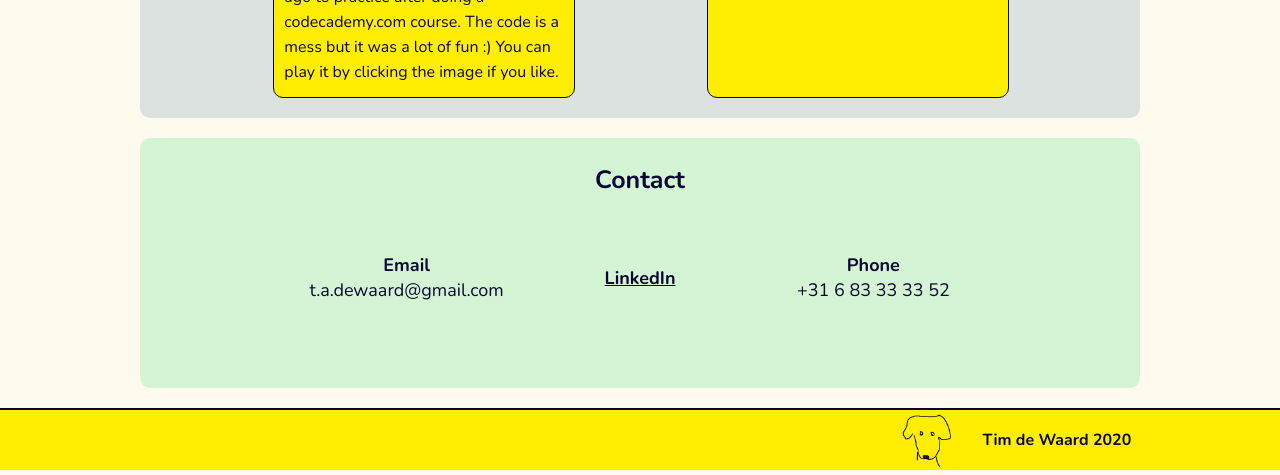
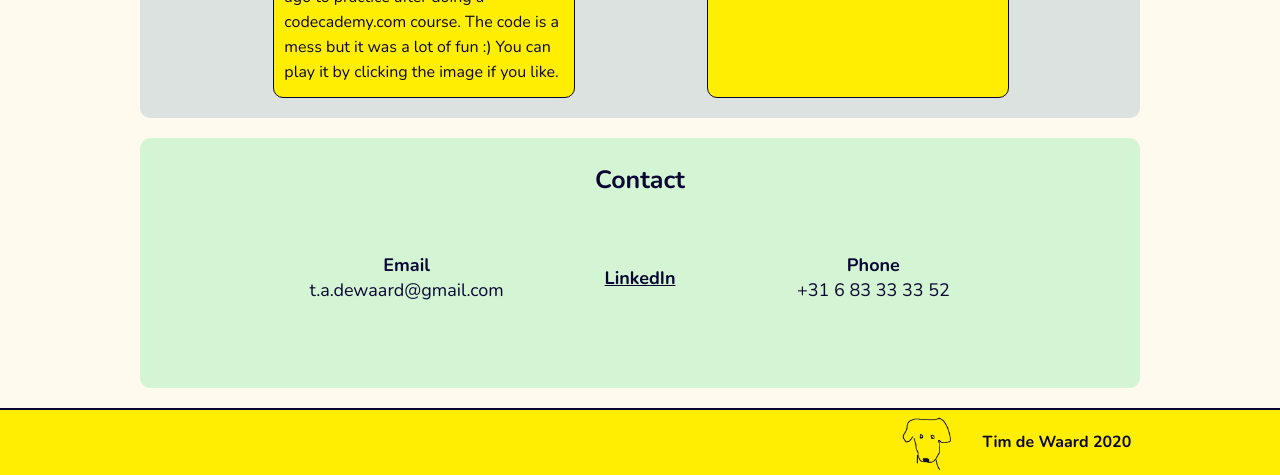
Before and after one commit to TdWa/Introduction-website-for-Codaisseur, a plain HTML site: page index.html in a window 1280 px wide. Shown: the part 1701-2176 px from the top of the page. Drawn offline with nearby package versions, Linux system fonts and the light colour scheme.

Commit message:
fixed footer

```diff
--- a/styles/style.css
+++ b/styles/style.css
@@ -297,8 +297,7 @@ footer p {
   display: inline-block;
   font-size: 1.6rem;
   font-weight: 700;
-  position: relative;
-  top: 10px;
+  padding-top: 20px;
 }
 
 #dog {
```
